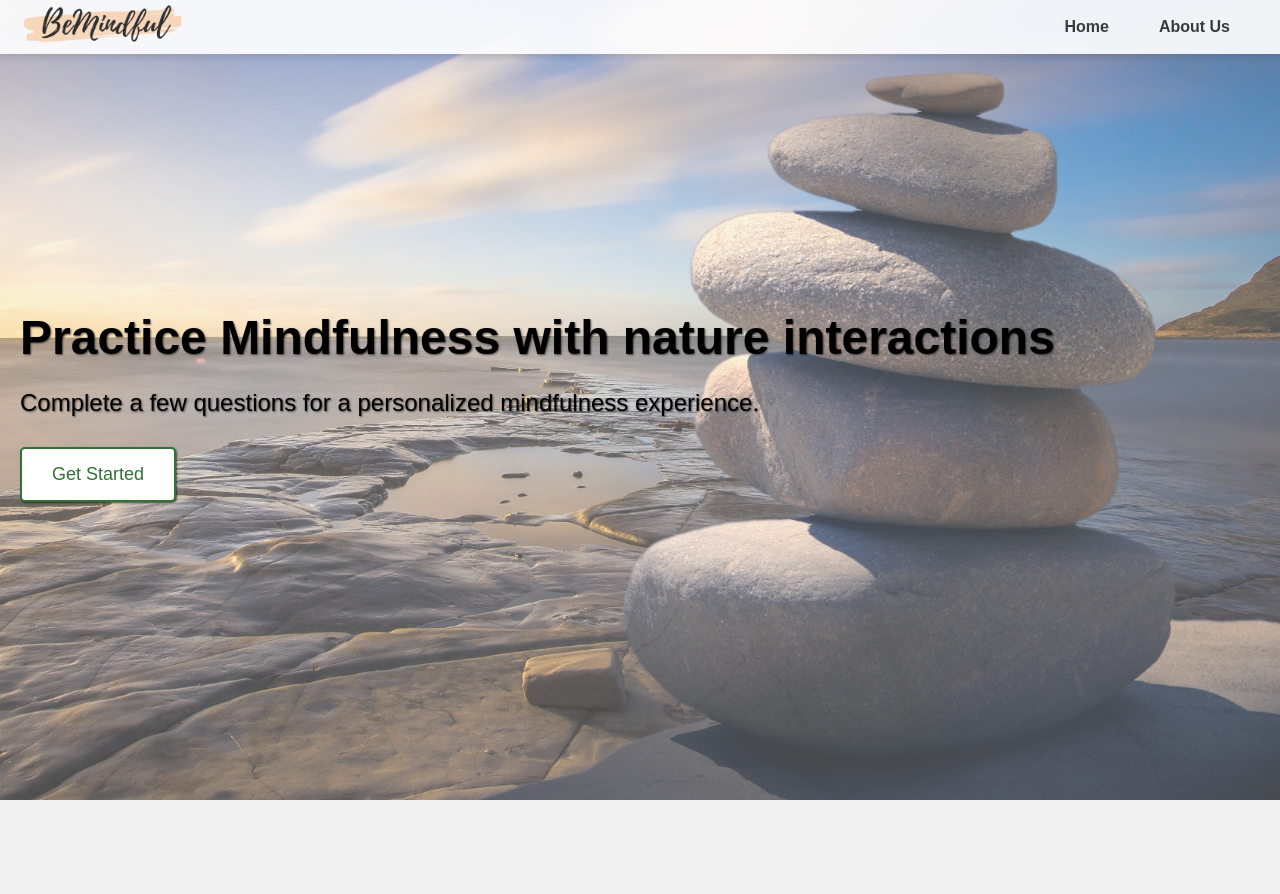
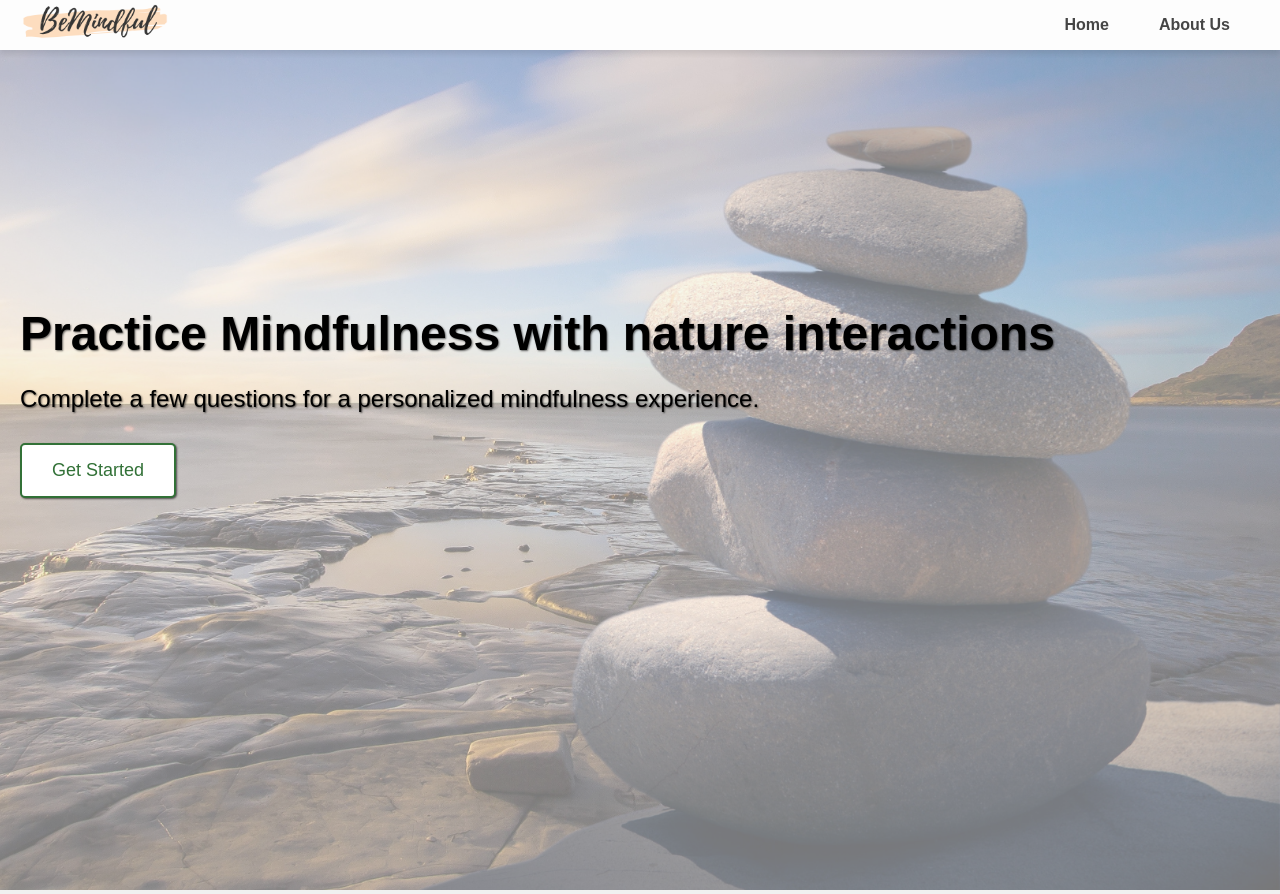
Before and after one commit to uf-ai-mindfulness/bemindful, a React (Create React App) app: page / in a window 1280 px wide. Built offline with nearby package versions, Linux system fonts and the light colour scheme.

Commit message:
css changes, continue button

```diff
--- a/src/FinalPage.css
+++ b/src/FinalPage.css
@@ -14,6 +14,20 @@
     background-size: cover;
     opacity: 0.5;
     z-index: -1;
+  }
+
+  .final-background-image {
+    position: absolute;
+    top: 0;
+    left: 0;
+    width: 100%;
+    height: 100%;
+    background-image: url('/public/mindfulness_welcome.jpg');
+    background-repeat: no-repeat;
+    background-size: cover;
+    opacity: 0.5;
+    z-index: -1;
+    transform: scaleX(-1);
   }
 
   .final-background-image {
--- a/src/FinalPage.js
+++ b/src/FinalPage.js
@@ -48,7 +48,8 @@ function FinalPage() {
         </div>
       </header>
       {/* <div className="background-image"></div> */}
-      <img src="mindfulness_welcome.jpg" alt="Welcome" className="final-background-image" />
+      <div className="final-background-image"></div>
+      {/* <img src="mindfulness_welcome.jpg" alt="Welcome" className="final-background-image" /> */}
       <div className="message-container">
         <div className="thank-you-container">
           <h1>Congratulations! You have reached the end of the survey.</h1>
--- a/src/LandingPage.css
+++ b/src/LandingPage.css
@@ -17,8 +17,17 @@ body {
   box-shadow: 0 4px 6px rgba(0, 0, 0, 0.1);
 }
 
+.logo-container {
+  background-image: url('/public/mlogo.png');
+  background-repeat: no-repeat;
+  background-size: contain;
+  height: 50px;
+  width: 150px;
+}
+
 .logo-container img {
   height: 50px;
+  display: none;
 }
 
 .nav-links {
@@ -48,6 +57,20 @@ body {
 }
 
 .landing-background-image {
+  position: absolute;
+  top: 0;
+  left: 0;
+  width: 100%;
+  height: 100%;
+  background-image: url('/public/mindfulness_welcome.jpg');
+  background-repeat: no-repeat;
+  background-size: cover;
+  opacity: 0.5;
+  z-index: -1;
+  transform: scaleX(-1);
+}
+/*
+.landing-background-image {
   width: 100%;
   height: 100vh;
   object-fit: cover;
@@ -57,7 +80,7 @@ body {
   opacity: 0.7;
   z-index: -1;
   transform: scaleX(-1);
-}
+} */
 
 .welcome-message {
   /* text-align: center; */
--- a/src/LandingPage.js
+++ b/src/LandingPage.js
@@ -57,7 +57,8 @@ function LandingPage(props) {
         </div>
       </header>
       <div className="welcome-container">
-        <img src="mindfulness_welcome.jpg" alt="Welcome" className="landing-background-image" />
+        {/* <img src="mindfulness_welcome.jpg" alt="Welcome" className="landing-background-image" /> */}
+        <div className="landing-background-image"></div>
         <div className="welcome-message">
           <h1>Practice Mindfulness with nature interactions</h1>
           <p>Complete a few questions for a personalized mindfulness experience.</p>
--- a/src/MeditationPage.css
+++ b/src/MeditationPage.css
@@ -22,19 +22,44 @@
   z-index: -1;
 }
 
+.meditation-background-image {
+  position: absolute;
+  top: 0;
+  left: 0;
+  width: 100%;
+  height: 100%;
+  /* background-image: url('/public/meditation.jpg'); */
+  background-repeat: no-repeat;
+  background-size: cover;
+  opacity: 0.5;
+  z-index: -1;
+  transform: scaleX(-1);
+}
+
 .meditation-page {
   display: flex;
   flex-direction: column;
   align-items: center;
   justify-content: center;
-  height: 100vh;
+  /* height: 100vh; */
+  display: flex;
+    flex-direction: column;
+    justify-content: center;
+    align-items: center;
+    text-align: center;
+    height: 100vh;
+    background-image: url('/public/meditation.jpg');
+    opacity: 0.9;
+    background-position: center;
+    background-repeat: no-repeat;
+    background-size: cover;
 }
 
 .title {
   font-size: 2rem;
   text-align: center;
   margin-top: 2rem;
-  padding-top: 7rem;
+  /* padding-top: 7rem; */
 }
 
 .video-container {
--- a/src/MeditationPage.js
+++ b/src/MeditationPage.js
@@ -47,7 +47,8 @@ function MeditationPage(props) {
       {/* <div className="background-image-med"></div> */}
 
     <div className="meditation-page">
-    <img src="meditation.jpg" alt="Welcome" className="landing-background-image" />
+    {/* <img src="meditation.jpg" alt="Welcome" className="landing-background-image" />      */}
+    <div className="meditation-background-image"></div>
       <h2 className="title">Recommended Meditation</h2>
       <div className="video-container">
         <div className="video-wrapper">
@@ -65,12 +66,12 @@ function MeditationPage(props) {
             // autoPlay
           />
         </div>
-        <div className="video-info">
+        {/* <div className="video-info">
           <p className="description">Description: {description}
           </p>
           <p className="benefits">Benefits: {benefits}
           </p>
-        </div>
+        </div> */}
       </div>
       <div className="button-container">
         {/* <Link to="/video"> */}
--- a/src/PostQuestionsPage.js
+++ b/src/PostQuestionsPage.js
@@ -931,12 +931,12 @@ const PostQuestionsPage = () => {
         // navigate('/meditation', { state: { videoUrl: 'https://www.dropbox.com/s/mvu95wbgrjsln94/1.mp4?raw=1', description: "nature sound", benefits:"relax" } });
       }
 
-      const data = await response.json();
-      const { videoUrl } = data;
+      // const data = await response.json();
+      // const { videoUrl } = data;
 
       navigate(nextPage, {
         state: {
-          videoUrl,
+          videoUrl: videoUrl,
           description: "nature sound", benefits:"relax"
         }
       });
--- a/src/VideoPage.js
+++ b/src/VideoPage.js
@@ -40,11 +40,11 @@ function VideoPage() {
           <h2 className="video-title">Video Title</h2>
         </div>
       )} */}
-			{/* {videoEnded && ( */}
+			{videoEnded && (
       <div className="video-page-button-container">
         <button className="video-page-complete-button" onClick={handleCompleteClick}>Complete Survey</button>
       </div>
-			{/* )}  */}
+			)}
     </div>
   );
 }
```
